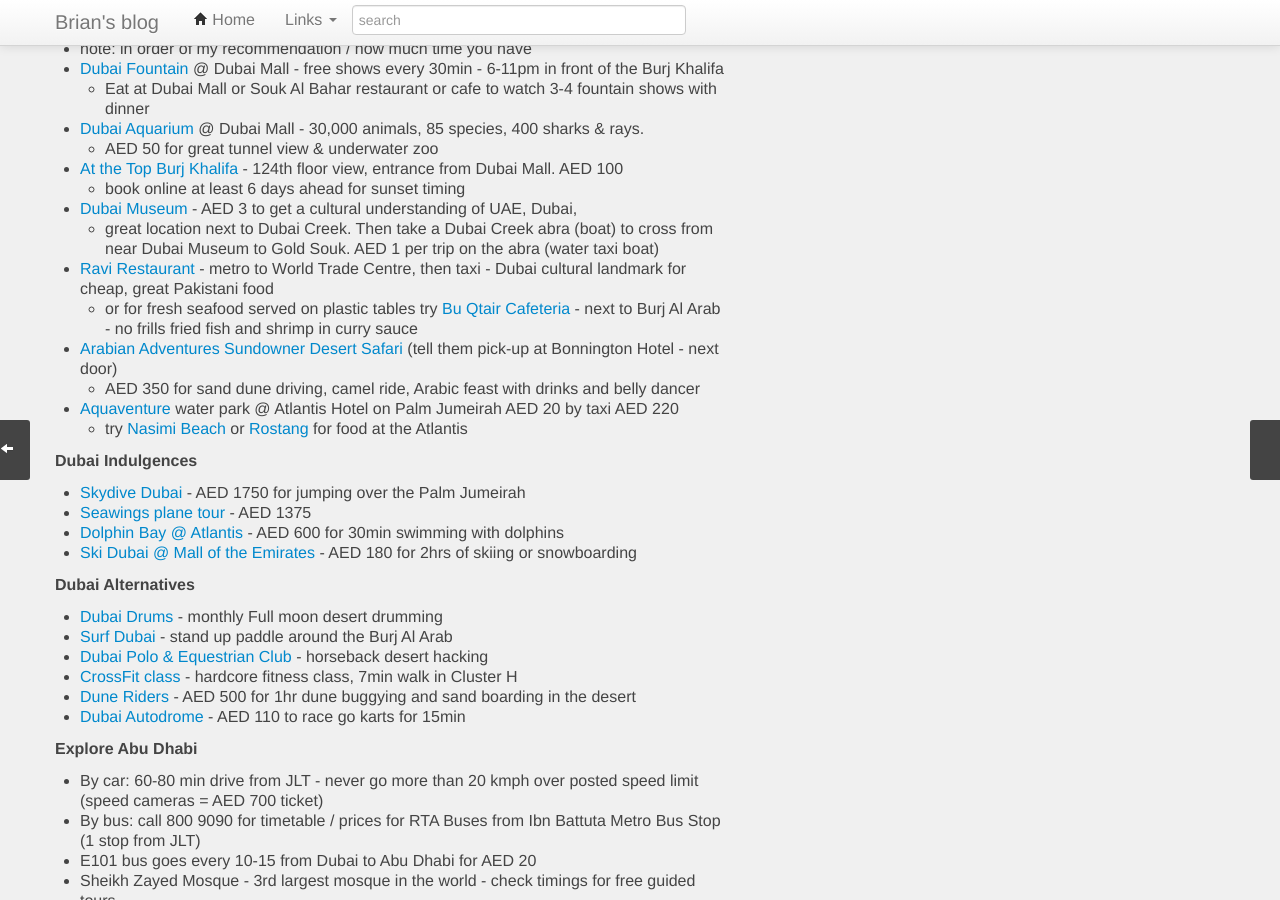
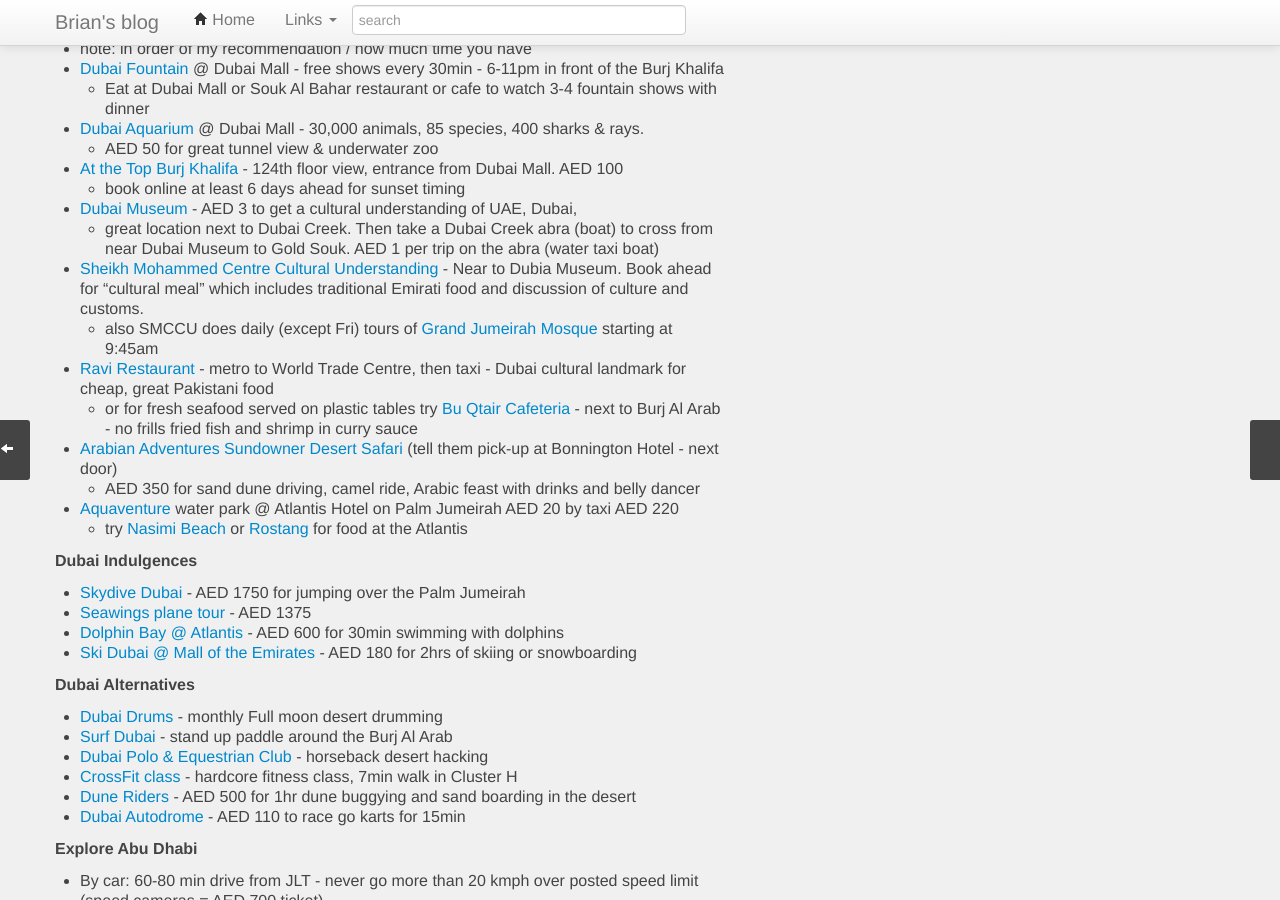
Before and after one commit to BrianSigafoos/briansigafoos.github.io, a Jekyll site: the page built from _posts/2012-06-01-dubai-guide.md, in a window 1280 px wide and 900 px high, scrolled down 1887 px. Built offline with Jekyll 4.4.1, drawn with Linux system fonts in a browser that asks for light colours; Markdown is read by kramdown in place of the engine named in the settings; comment, search, counter and statistics services are not loaded.

Commit message:
* updating dubai guide

```diff
--- a/_posts/2012-06-01-dubai-guide.md
+++ b/_posts/2012-06-01-dubai-guide.md
@@ -89,6 +89,8 @@
     - book online at least 6 days ahead for sunset timing
 - [Dubai Museum][] - AED 3 to get a cultural understanding of UAE, Dubai,
     - great location next to Dubai Creek. Then take a Dubai Creek abra (boat) to cross from near Dubai Museum to Gold Souk. AED 1 per trip on the abra (water taxi boat)
+- [Sheikh Mohammed Centre Cultural Understanding][] - Near to Dubia Museum. Book ahead for "cultural meal" which includes traditional Emirati food and discussion of culture and customs.
+    - also SMCCU does daily (except Fri) tours of [Grand Jumeirah Mosque][] starting at 9:45am
 - [Ravi Restaurant][] - metro to World Trade Centre, then taxi - Dubai cultural landmark for cheap, great Pakistani food
     - or for fresh seafood served on plastic tables try [Bu Qtair Cafeteria][] - next to Burj Al Arab - no frills fried fish and shrimp in curry sauce
 - [Arabian Adventures Sundowner Desert Safari][] (tell them pick-up at Bonnington Hotel - next door)
@@ -100,6 +102,8 @@
 [Dubai Aquarium]: http://www.thedubaimall.com/en/entertainment/entertainment-section/dubai-aquarium-underwater-zoo.html
 [At the Top Burj Khalifa]: http://www.thedubaimall.com/en/entertainment/entertainment-section/experience-entertainment.html
 [Dubai Museum]: http://en.wikipedia.org/wiki/Dubai_Museum
+[Sheikh Mohammed Centre Cultural Understanding]: http://www.cultures.ae/index.php/ouractivities/cultural-meals
+[Grand Jumeirah Mosque]: http://goo.gl/maps/Oc9gY
 [Ravi Restaurant]: http://www.timeoutdubai.com/restaurants/reviews/7696-ravi-restaurant
 [Bu Qtair Cafeteria]: http://www.timeoutdubai.com/restaurants/reviews/14272-bu-qtair
 [Arabian Adventures Sundowner Desert Safari]: http://www.arabian-adventures.com/en/tours-and-safaris/find-tours-and-safaris/dubai.aspx
```
